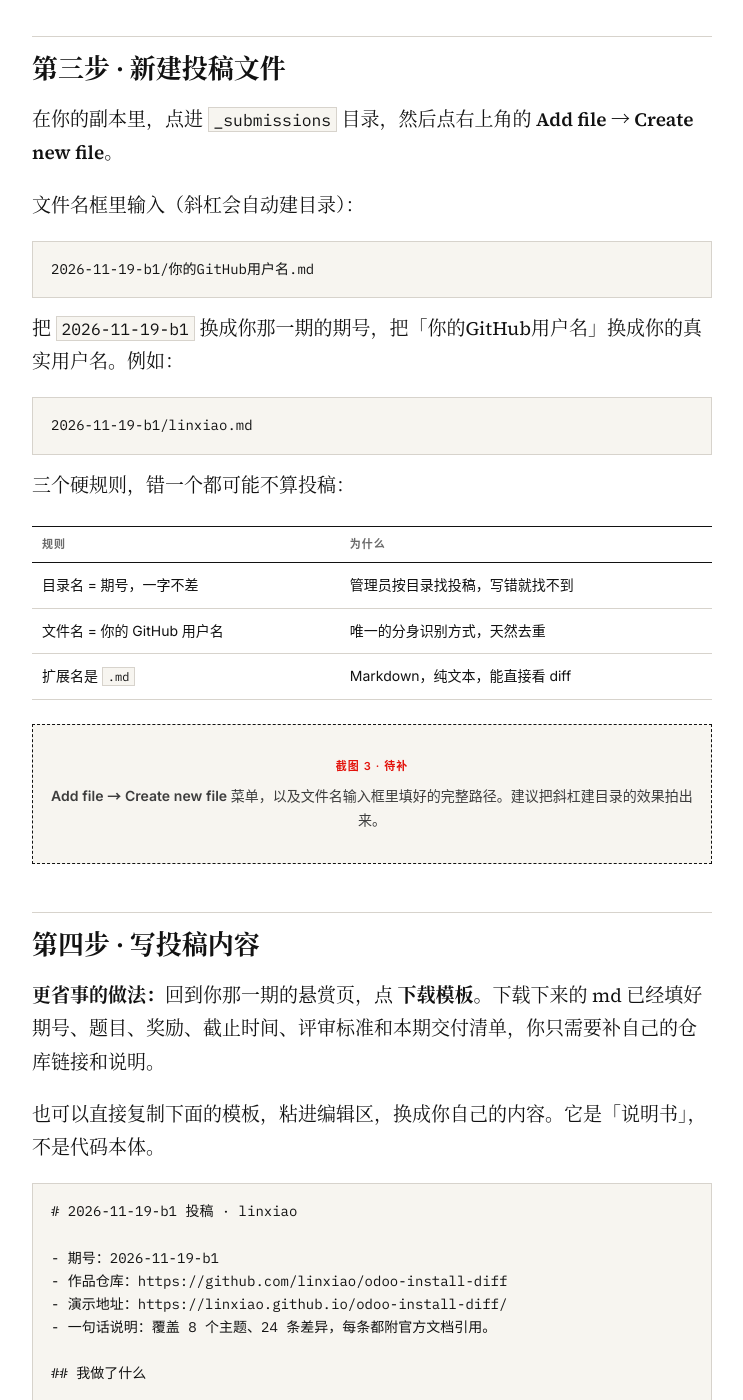
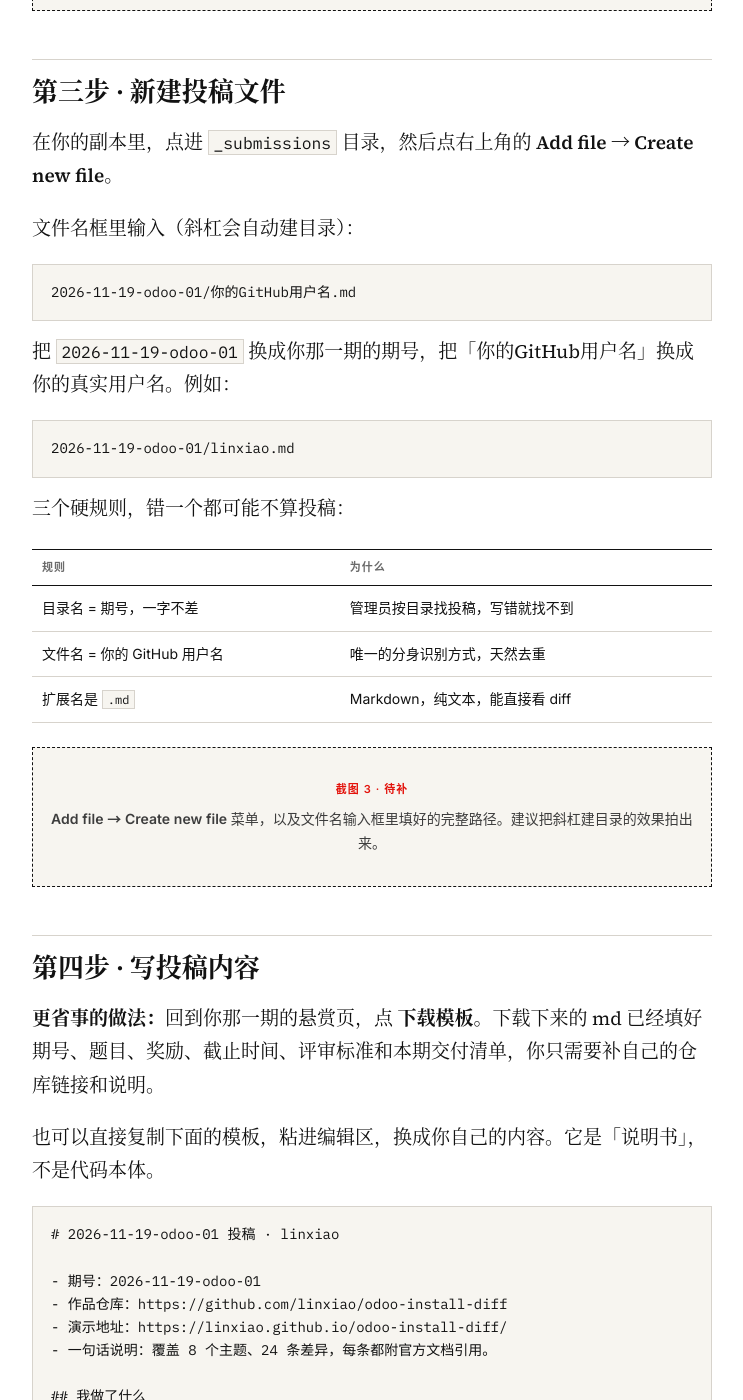
Before and after one commit to usingnow/prefde, a Jekyll site: the page built from submit.html, in a window 1280 px wide and 1400 px high, scrolled down 2393 px. Shown: the whole window, without its empty margins (32-775 px from the left). Built offline with Jekyll 4.4.1, drawn with Linux system fonts in a browser that asks for light colours; some of the changed text lies outside the part shown.

Commit message:
第 4 步：同步报名表、FAQ、投稿指南与运营文档
- baoming.yml 的期号示例改为新的 code 格式
- submit.html 全部示例改为 2026-11-19-odoo-01，并提示「尚未发布」不能投稿
- faq.html 增加草稿期不能报名的说明
- _submissions/README.md 改为通用说明，去掉旧的日期占位目录
- docs/runbook.md、human_admin_guide、how-to-write-a-bounty 更新为 draft/publish 流程；runbook PDF 已重新生成（docs 仍按仓库约定不纳入 git）

```diff
--- a/faq.html
+++ b/faq.html
@@ -62,6 +62,8 @@ permalink: /faq/
         <p>提交后你会得到一条属于你的 Issue。它同时是三样东西：报名记录、通知渠道（在下面回复，你会收到 GitHub 邮件）、以及评审时的上下文。</p>
 
         <blockquote>一期内每人只开一条 Issue。重复的会被手动关闭，不影响报名结果。</blockquote>
+
+        <p>如果悬赏页显示「尚未发布」，说明这一期还没开放报名，等发布后再来。</p>
 
         <p>报名不收费、不绑定义务。但如果最后没交东西，不会计入门槛。</p>
 
--- a/submit.html
+++ b/submit.html
@@ -32,7 +33,7 @@ permalink: /submit/
           <tbody>
             <tr><td>GitHub 账号</td><td>免费注册，五分钟。它是你唯一的身份，报名和投稿都用它。</td></tr>
             <tr><td>一个公开仓库</td><td>放你的代码和一份能跑起来的 README。仓库必须是 public。</td></tr>
-            <tr><td>本期期号</td><td>形如 <code>2026-11-19-b1</code>，在悬赏页标题下方。</td></tr>
+            <tr><td>本期期号</td><td>形如 <code>2026-11-19-odoo-01</code>，在悬赏页标题下方。复制完整的一串。</td></tr>
             <tr><td>演示地址（可选）</td><td>GitHub Pages、Vercel、一段录屏都行。没有就写「无」。</td></tr>
           </tbody>
         </table>
@@ -97,11 +98,11 @@ permalink: /submit/
 
         <p>文件名框里输入（斜杠会自动建目录）：</p>
 
-        <pre><code>2026-11-19-b1/你的GitHub用户名.md</code></pre>
+        <pre><code>2026-11-19-odoo-01/你的GitHub用户名.md</code></pre>
 
-        <p>把 <code>2026-11-19-b1</code> 换成你那一期的期号，把「你的GitHub用户名」换成你的真实用户名。例如：</p>
+        <p>把 <code>2026-11-19-odoo-01</code> 换成你那一期的期号，把「你的GitHub用户名」换成你的真实用户名。例如：</p>
 
-        <pre><code>2026-11-19-b1/linxiao.md</code></pre>
+        <pre><code>2026-11-19-odoo-01/linxiao.md</code></pre>
 
         <p>三个硬规则，错一个都可能不算投稿：</p>
 
@@ -131,9 +132,9 @@ permalink: /submit/
 
         <p>也可以直接复制下面的模板，粘进编辑区，换成你自己的内容。它是「说明书」，不是代码本体。</p>
 
-        <pre><code># 2026-11-19-b1 投稿 · linxiao
+        <pre><code># 2026-11-19-odoo-01 投稿 · linxiao
 
-- 期号：2026-11-19-b1
+- 期号：2026-11-19-odoo-01
 - 作品仓库：https://github.com/linxiao/odoo-install-diff
 - 演示地址：https://linxiao.github.io/odoo-install-diff/
 - 一句话说明：覆盖 8 个主题、24 条差异，每条都附官方文档引用。
@@ -189,9 +190,9 @@ permalink: /submit/
         <p>页面往下拉，点绿色的 <strong>Commit changes</strong>。在弹出的框里：</p>
 
         <ol>
-          <li>提交说明随便写，比如 <code>投稿 2026-11-19-b1</code></li>
+          <li>提交说明随便写，比如 <code>投稿 2026-11-19-odoo-01</code></li>
           <li>选 <strong>Create a new branch for this commit and start a pull request</strong></li>
-          <li>分支名保持默认，或写 <code>submission/2026-11-19-b1</code></li>
+          <li>分支名保持默认，或写 <code>submission/2026-11-19-odoo-01</code></li>
           <li>点 <strong>Propose changes</strong></li>
         </ol>
 
@@ -209,7 +210,7 @@ permalink: /submit/
 
         <p>标题建议写成：</p>
 
-        <pre><code>[投稿] 2026-11-19-b1 · linxiao</code></pre>
+        <pre><code>[投稿] 2026-11-19-odoo-01 · linxiao</code></pre>
 
         <p>正文里仓库自带的模板会自动出现，把四个字段填上，勾选自查，然后点 <strong>Create pull request</strong>。</p>
 
@@ -270,16 +271,16 @@ git clone https://github.com/你的用户名/{{ site.repo | split: "/" | last }}
 cd {{ site.repo | split: "/" | last }}
 
 # 3. 开分支
-git checkout -b submission/2026-11-19-b1
+git checkout -b submission/2026-11-19-odoo-01
 
 # 4. 新建文件
-mkdir -p _submissions/2026-11-19-b1
-$EDITOR _submissions/2026-11-19-b1/你的用户名.md
+mkdir -p _submissions/2026-11-19-odoo-01
+$EDITOR _submissions/2026-11-19-odoo-01/你的用户名.md
 
 # 5. 提交并推送
-git add _submissions/2026-11-19-b1/你的用户名.md
-git commit -m "投稿 2026-11-19-b1"
-git push -u origin submission/2026-11-19-b1</code></pre>
+git add _submissions/2026-11-19-odoo-01/你的用户名.md
+git commit -m "投稿 2026-11-19-odoo-01"
+git push -u origin submission/2026-11-19-odoo-01</code></pre>
 
         <p>push 完，终端会给一个 <strong>Compare &amp; pull request</strong> 链接，点进去创建 PR。</p>
 
@@ -335,7 +336,7 @@ git push -u origin submission/2026-11-19-b1</code></pre>
 
       <h2 class="side__title">记住这个路径</h2>
       <pre><code>_submissions/
-  2026-11-19-b1/
+  2026-11-19-odoo-01/
     linxiao.md</code></pre>
 
       <h2 class="side__title">一句话</h2>
```
Also changed, not shown: other parts of submit.html (+2 -1 lines), _submissions/README.md (renamed from _submissions/2026-11-17/README.md, +2 -1 lines), .github/ISSUE_TEMPLATE/baoming.yml.
